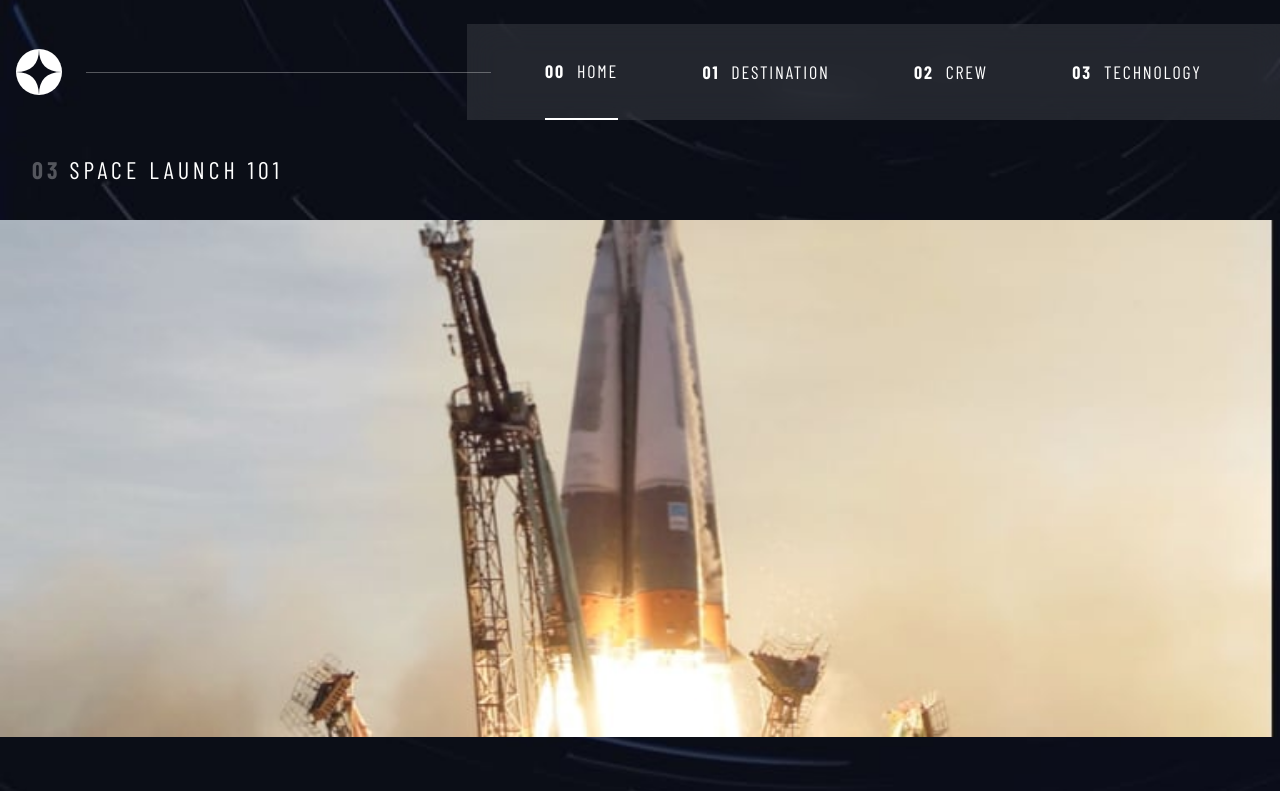
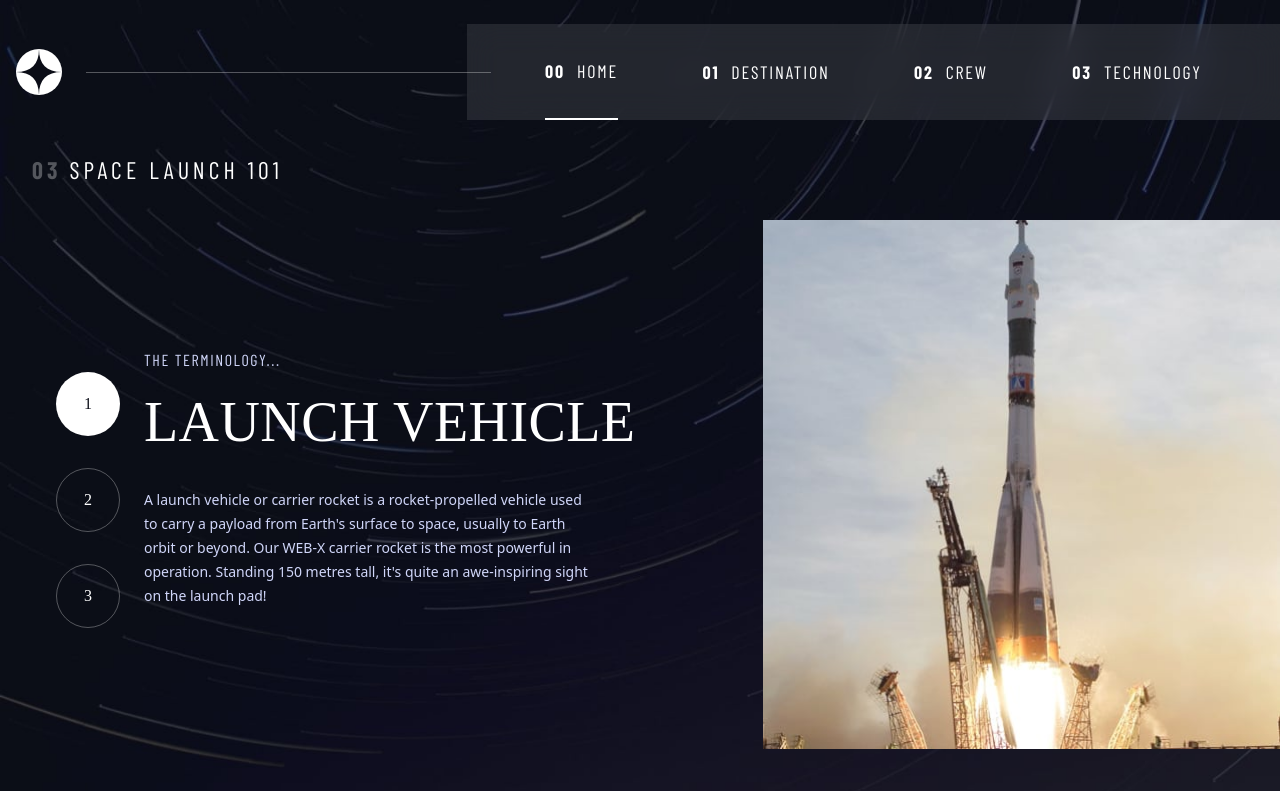
Before and after one commit to Sana-Shabeel/space-tourism-ts, a React (Vite) app: page / in a window 1280 px wide. Shown: the top 791 px of the page. Built offline with nearby package versions, Linux system fonts and the light colour scheme; a web font is replaced by a local one.

Commit message:
desktop layout

```diff
--- a/src/pages/Technology.tsx
+++ b/src/pages/Technology.tsx
@@ -20,7 +20,7 @@ const Technology = () => {
   }, []);
 
   return (
-    <section className="min-h-screen bg-technology-mobile bg-cover bg-center md:bg-technology-tablet">
+    <section className="min-h-screen bg-technology-mobile bg-cover bg-center md:bg-technology-tablet lg:bg-technology-desktop">
       <Navbar />
 
       <div className="grid">
@@ -28,20 +28,20 @@ const Technology = () => {
           <span className="mr-2 font-bold text-line">03</span>
           SPACE LAUNCH 101
         </h2>
-        <div>
+        <div className="flex-row-reverse lg:flex">
           <div className="">
             {tech.map((img) => (
               <img
-                className="w-screen object-cover object-center"
-                src={img.images.landscape}
+                className="w-screen object-cover object-center lg:w-[32.5rem]"
+                src={img.images.portrait}
                 alt=""
               />
             ))}
           </div>
 
-          <div className="mx-auto my-6 flex w-80 flex-col gap-6 text-white md:w-3/5">
+          <div className="mx-auto my-6 flex w-80 flex-col gap-6 self-center text-white md:w-3/5 lg:flex-row lg:pl-14">
             {/* TABS */}
-            <div className="mx-auto mt-8 flex w-40 items-center justify-between text-white md:w-56">
+            <div className="mx-auto mt-8 flex w-40 items-center justify-between text-white md:w-56 lg:mx-0 lg:h-1/2 lg:w-16 lg:flex-col lg:gap-8">
               {techNameArr.map((name, idx) => (
                 <button
                   className={`${
```
